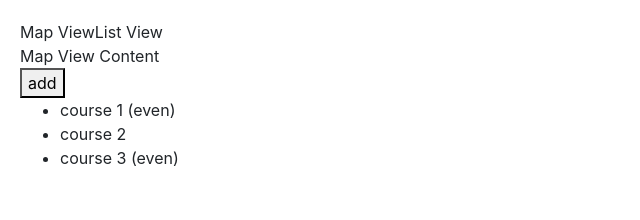
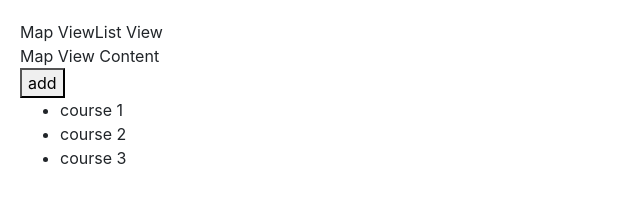
Before and after one commit to kmid5280/angular-app-1, an Angular app: page / in a window 1280 px wide. Shown: the top 220 px of the page, without its empty margins (0-640 px from the left). Built offline with nearby package versions, Linux system fonts and the light colour scheme.

Commit message:
remove isEven attribute

```diff
--- a/src/app/app.component.html
+++ b/src/app/app.component.html
@@ -34,7 +34,7 @@
 </div>
 <button (click)="onAdd()">add</button>
 <ul>
-    <li *ngFor="let course of courses; even as isEven">
-        {{ course.name }} <span *ngIf="isEven">(even)</span>
+    <li *ngFor="let course of courses">
+        {{ course.name }}
     </li>
 </ul>
```
